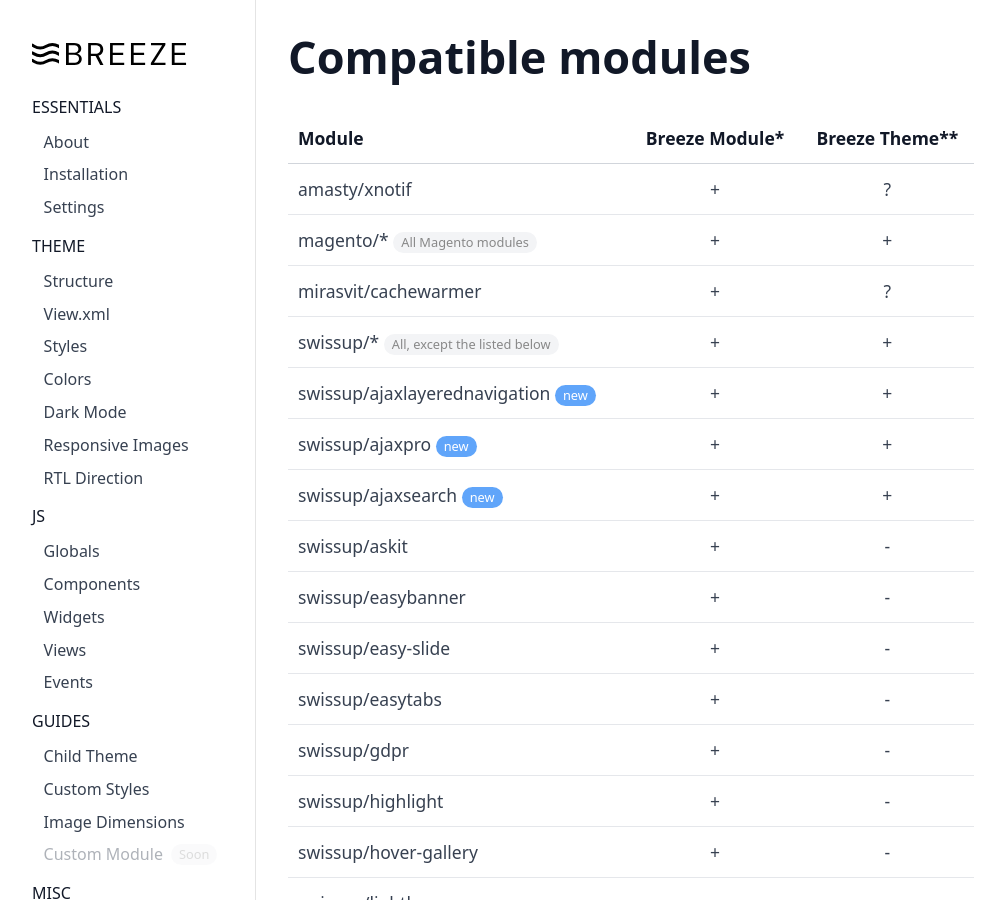
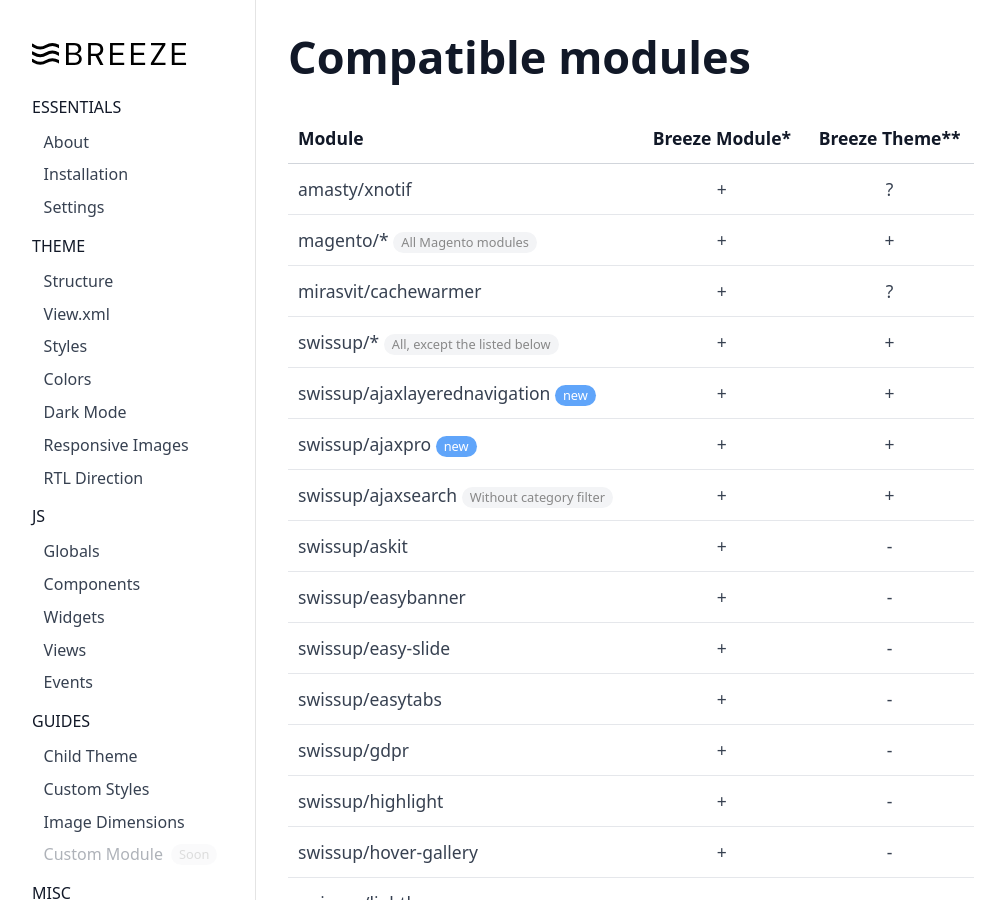
Before and after one commit to breezefront/breezefront.com, a Jekyll site: the page built from collections/_misc/compatible-modules.md, in a window 1280 px wide and 900 px high. Shown: the whole window, without its empty margins (0-992 px from the left). Built offline with Jekyll 4.4.1, drawn with Linux system fonts in a browser that asks for light colours.

Commit message:
Update compatible modules

```diff
--- a/collections/_misc/compatible-modules.md
+++ b/collections/_misc/compatible-modules.md
@@ -15,7 +15,7 @@ mirasvit/cachewarmer          | +               | ?
 swissup/\* *All, except the listed below*{:.badge} | +     | +
 swissup/ajaxlayerednavigation *new*{:.badge.blue}  | +     | +
 swissup/ajaxpro *new*{:.badge.blue} | +         | +
-swissup/ajaxsearch *new*{:.badge.blue}  | +     | +
+swissup/ajaxsearch *Without category filter*{:.badge}  | +     | +
 swissup/askit                 | +               | -
 swissup/easybanner            | +               | -
 swissup/easy-slide            | +               | -
```
